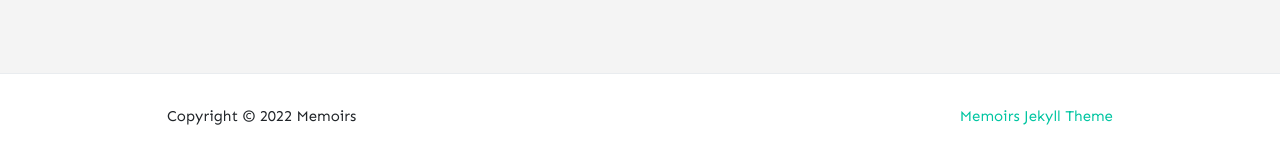
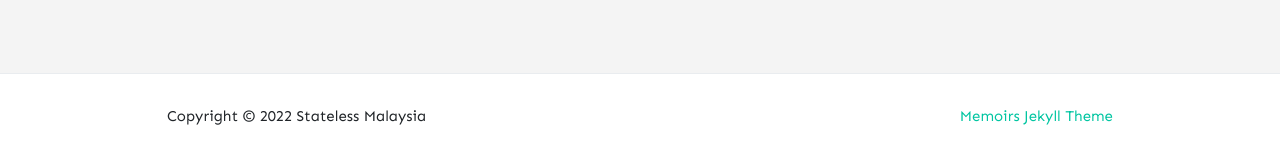
Before and after one commit to wyewlee/st-my, a Jekyll site: the page built from index.html, in a window 1280 px wide. Shown: the part 2004-2161 px from the top of the page. Built offline with Jekyll 4.4.1, drawn with Linux system fonts in a browser that asks for light colours; nearby versions of some CDN libraries; the list of posts is cut into pages by our own code; comment, search, counter and statistics services are not loaded.

Commit message:
name titlte

```diff
--- a/_config.yml
+++ b/_config.yml
@@ -1,6 +1,6 @@
 # Site
-name: "Memoirs"
-title: "Memoirs"
+name: "Stateless Malaysia"
+title: "ST-MY"
 description: "I will take you on the fabulous world of exploration. Travel, culture, lifestyle. Eat, Pray, Love!"
 logo: 'assets/images/logo.png'
 favicon: 'assets/images/logo.png'
```
